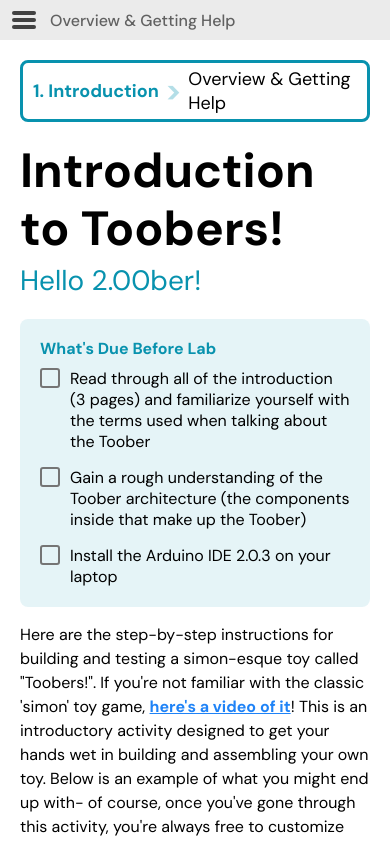
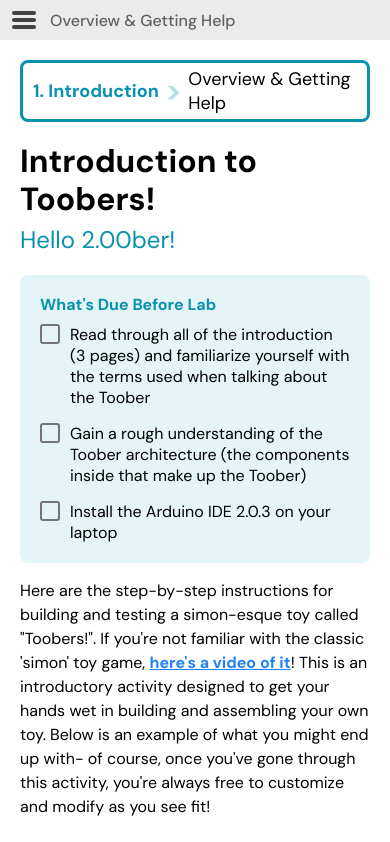
Before and after one commit to mit2009/200b-electronics-library, a Next.js app: page /toobers/intro/overview in a window 390 px wide. Shown: the top 842 px of the page. Built offline with nearby package versions, Linux system fonts and the light colour scheme.

Commit message:
feat: responsive

```diff
--- a/components/Sidebar/Sidebar.module.scss
+++ b/components/Sidebar/Sidebar.module.scss
@@ -130,7 +130,8 @@
   justify-self: end;
   align-self: flex-start;
   padding: 1px 5px 1px;
-  border-radius: 100vw;
+  border-radius: 10px;
+  margin: 0 0 5px 5px;
   border: 1px solid rgba(0, 0, 0, 0.5);
 
   .location {
@@ -159,9 +160,10 @@ ul.pageList {
   padding: 0;
 
   li {
-    padding: 2px 15px 1px;
+    padding: 3px 15px;
     width: fit-content;
-    border-radius: 100vw;
+    border-radius: 15px;
+    line-height: normal;
     margin-bottom: 2px;
     transition: 0.1s background-color;
 
@@ -185,6 +187,10 @@ ul.pageList {
   .sidebar {
     --top-height: 40px;
     z-index: 100;
+  }
+
+  .chapter {
+    padding: 5px;
   }
 
   .topbar {
--- a/styles/globals.scss
+++ b/styles/globals.scss
@@ -304,9 +304,18 @@ div {
   .app-container {
     grid-template-rows: auto 1fr;
     grid-template-columns: 1fr;
+    height: 100%;
 
     .page-content {
       padding: 20px;
     }
+
+    h1 {
+      font-size: 32px;
+    }
+
+    h2 {
+      font-size: 24px;
+    }
   }
 }
```
